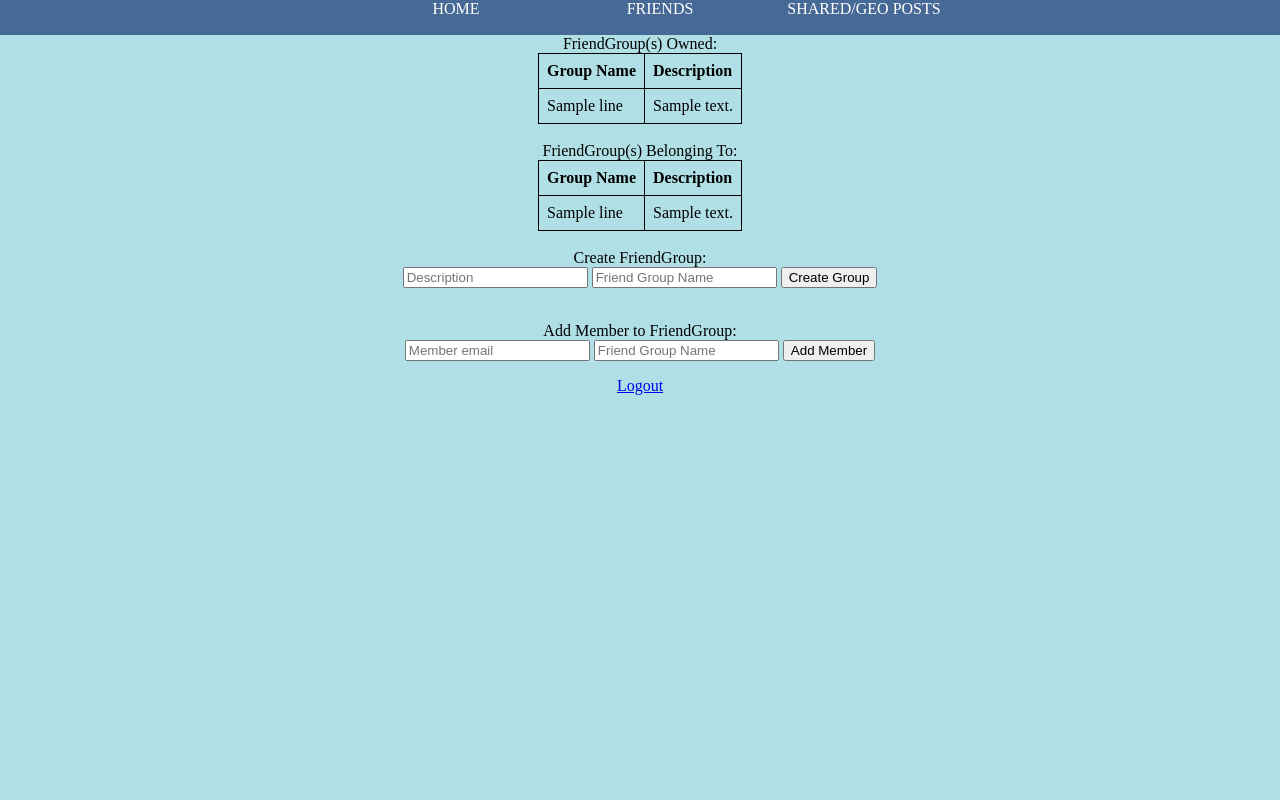
After one commit to md3756/PriCoSha, a Flask app: template templates/friendgroup.html in a window 1280 px wide. The commit adds this page. Run offline with Flask 2, Linux system fonts and the light colour scheme; the template is opened without the code that fills it: most values are stand-ins (such as "Sample title", 1, 10 or a date in 2020).

Commit message:
Add header and some friendgroup functionalities

```diff
--- a/app.py
+++ b/app.py
@@ -101,7 +101,7 @@ def home():
     query = 'SELECT fname, lname FROM person WHERE email = %s'
     cursor.execute(query, (user))
     name = cursor.fetchone()
-    query = 'SELECT * FROM tag WHERE email_tagged = %s AND status = "FALSE" ORDER BY tagtime DESC'
+    query = 'SELECT item_id, email_tagger FROM tag WHERE email_tagged = %s AND status = "FALSE" ORDER BY tagtime DESC'
     cursor.execute(query, (user))
     data2 = cursor.fetchall()
     cursor.close()
@@ -153,7 +153,6 @@ def tag():
     if(data):
         #If the previous query returns data, then tag exists
         error = "This tag already exists"
-        return redirect(url_for('home'))
     else:
         if (tagger == tagged):
             ins = 'INSERT INTO tag VALUES(%s, %s, %s, "TRUE", NOW())'
@@ -162,9 +161,83 @@ def tag():
         cursor.execute(ins, (tagged, tagger, item))
         conn.commit()
         cursor.close()
-        return redirect(url_for('home'))
+    return redirect(url_for('home'))
 
+@app.route('/friendgroup', methods=['GET','POST'])
+def friendgroup():
+    user = session['email']
+    cursor = conn.cursor();
+    ins = 'SELECT friendgroup.fg_name, friendgroup.description FROM friendgroup WHERE owner_email = %s'
+    cursor.execute(ins, (user))
+    data = cursor.fetchall()
+    ins = 'SELECT friendgroup.fg_name, friendgroup.description FROM belong JOIN friendgroup USING (owner_email) WHERE email = %s AND owner_email <> %s'
+    cursor.execute(ins, (user, user))
+    data1 = cursor.fetchall()
+    ins = 'SELECT person.fname, person.lname FROM belong JOIN person USING (email) WHERE owner_email = %s GROUP BY fg_name'
+    cursor.execute(ins, (user))
+    data2 = cursor.fetchall()
+    return render_template('friendgroup.html', group = data, group1 = data1, members = data2)
 
+@app.route('/create_friendgroup', methods=['GET','POST'])
+def create_friendgroup():
+    user = session['email']
+    description = request.form['description']
+    name = request.form['name']
+    cursor = conn.cursor();
+    query = 'SELECT * FROM friendgroup WHERE owner_email = %s AND fg_name = %s'
+    cursor.execute(query, (user, name))
+    #stores the results in a variable
+    data = cursor.fetchone()
+    #use fetchall() if you are expecting more than 1 data row
+    error = None
+    if(data):
+        #If the previous query returns data, then tag exists
+        error = "This group already exists"
+    else:
+        ins = 'INSERT INTO friendgroup VALUES(%s, %s, %s)'
+        cursor.execute(ins, (user, name, description))
+        conn.commit()
+        ins = 'INSERT INTO belong VALUES(%s, %s, %s)'
+        cursor.execute(ins, (user, user, name))
+        conn.commit()
+        cursor.close()
+    return redirect(url_for('friendgroup'))
+
+@app.route('/add_member', methods=['GET','POST'])
+def add_member():
+    user = session['email']
+    member = request.form['member']
+    name = request.form['name']
+    cursor = conn.cursor();
+    query = 'SELECT * FROM belong WHERE owner_email = %s AND fg_name = %s AND email = %s'
+    cursor.execute(query, (user, name, member))
+    #stores the results in a variable
+    data = cursor.fetchone()
+    #use fetchall() if you are expecting more than 1 data row
+    query = 'SELECT * FROM friendgroup WHERE owner_email = %s AND fg_name = %s'
+    cursor.execute(query, (user, name, member))
+    #stores the results in a variable
+    data1 = cursor.fetchone()
+    error = None
+    if(data):
+        #If the previous query returns data, then tag exists
+        error = "This member is already in the group"
+    if not (data1):
+        error = "This group does not exist"
+    else:
+        ins = 'INSERT INTO belong VALUES(%s, %s, %s)'
+        cursor.execute(ins, (member, user, name))
+        conn.commit()
+        cursor.close()
+    return redirect(url_for('friendgroup'))
+
+@app.route('/_tag', methods=['GET','POST'])
+def _tag():
+    tag = request.form['tag']
+    if(tag == 'Accept'):
+        return
+    else:
+        return
 
 @app.route('/logout')
 def logout():
--- /dev/null
+++ b/templates/friendgroup.html
@@ -0,0 +1,100 @@
+<html>
+<head>
+  <style type="text/css">
+    body {
+          background-color: powderblue;
+          margin: 0 auto;
+    }
+    table, td, th{
+      border: 1px solid black;
+    }
+
+    table {
+            border-collapse: collapse;
+    }
+    td, th {
+        padding: 0.5rem;
+        text-align: left;
+    }
+    header {
+      background-color: #466995;
+      border-bottom: 1px solid #466995;
+      width: 100%;
+    }
+    li{
+      color: white;
+      display: inline-block;
+      width: 200px;
+    }
+    h1{
+      font-family: Georgia;
+      color: blue;
+    }
+    </style>
+</head>
+<body>
+<center>
+
+<nav>
+	 <header>
+	    <ul>
+	      <a href ="/home"><li>HOME</li></a>
+				<a href ="/friendgroup"><li>FRIENDS</li></a>
+				<a href ="/home"><li>SHARED/GEO POSTS</li></a>
+	    </ul>
+	  </header>
+</nav>
+
+FriendGroup(s) Owned:
+<br>
+<table>
+  <th>Group Name</th>
+	<th>Description</th>
+
+{% for line in group %}
+	<tr>
+		<td>{{line.fg_name}}</td>
+		<td>{{line.description}}</td>
+
+	</tr>
+{% endfor %}
+</table>
+<br>
+
+FriendGroup(s) Belonging To:
+<br>
+<table>
+  <th>Group Name</th>
+	<th>Description</th>
+
+{% for line in group1 %}
+	<tr>
+		<td>{{line.fg_name}}</td>
+		<td>{{line.description}}</td>
+	</tr>
+{% endfor %}
+</table>
+<br>
+
+Create FriendGroup:
+<form action="/create_friendgroup" method="POST">
+<input type="text" name="description" placeholder="Description" />
+<input type="text" name="name" placeholder="Friend Group Name" />
+<input type="submit" value="Create Group">
+</form>
+<br>
+Add Member to FriendGroup:
+<form action="/add_member" method="POST">
+<input type="text" name="member" placeholder="Member email" />
+<input type="text" name="name" placeholder="Friend Group Name" />
+<input type="submit" value="Add Member">
+</form>
+
+
+
+<a href="/logout">Logout</a>
+
+</body>
+
+
+</html>
```
Also changed, not shown: templates/home.html (+41 -17 lines), templates/show_posts.html (+32 -9 lines).
